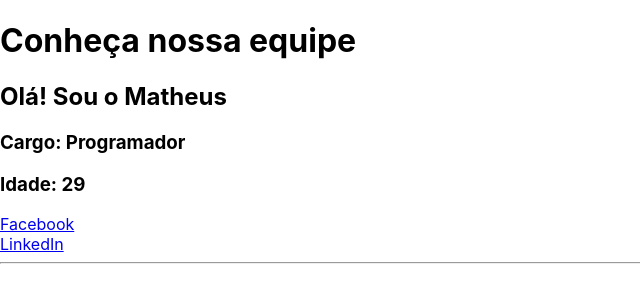
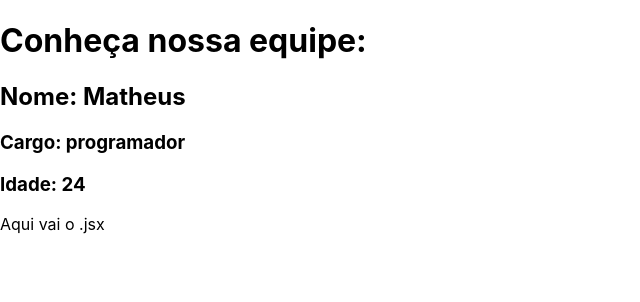
Before and after one commit to mauricioqvp/ReactZeroAoAvancado, a React (Create React App) app: page / in a window 1280 px wide. Shown: the top 302 px of the page, without its empty margins (0-640 px from the left). Built offline with nearby package versions, Linux system fonts and the light colour scheme.

Commit message:
Aplicando Class Component

```diff
--- a/src/App.js
+++ b/src/App.js
@@ -1,38 +1,23 @@
+import React, { Component } from "react";
 
-const Equipe = (props) => {
-  return (
-    <div>
-      <Sobre nome={props.nome} cargo={props.cargo} idade={props.idade} fb={props.social} />
-    </div>
-  );
-}
-
-const Sobre = (props) => {
-  return (
-    <div>
-      <h2>Olá! Sou o {props.nome}</h2>
-      <h3>Cargo: {props.cargo} </h3>
-      <h3>Idade: {props.idade} </h3>
-      <Social fb={props.fb} />
-      <hr/>
-    </div>
-  );
-}
-
-const Social = (props) => {
-  return (
-    <div>
-      <a href={props.fb}>Facebook</a><br/>
-      <a href={props.fb}>LinkedIn</a>
-    </div>
-  );
+class Equipe extends Component{
+  render(){
+    return(
+      <div>
+        <h2>Nome: {this.props.nome} </h2>
+        <h3>Cargo: {this.props.cargo} </h3>
+        <h3>Idade: {this.props.idade} </h3>
+        <p>Aqui vai o .jsx</p>
+      </div>
+    );
+  }
 }
 
 function App() {
   return (
     <div>
-      <h1>Conheça nossa equipe</h1>
-      <Equipe nome="Matheus" cargo="Programador" idade="29" social="https://google.com" />
+      <h1>Conheça nossa equipe:</h1>
+      <Equipe nome="Matheus" cargo="programador" idade="24" />
     </div>
   );
 }
```
